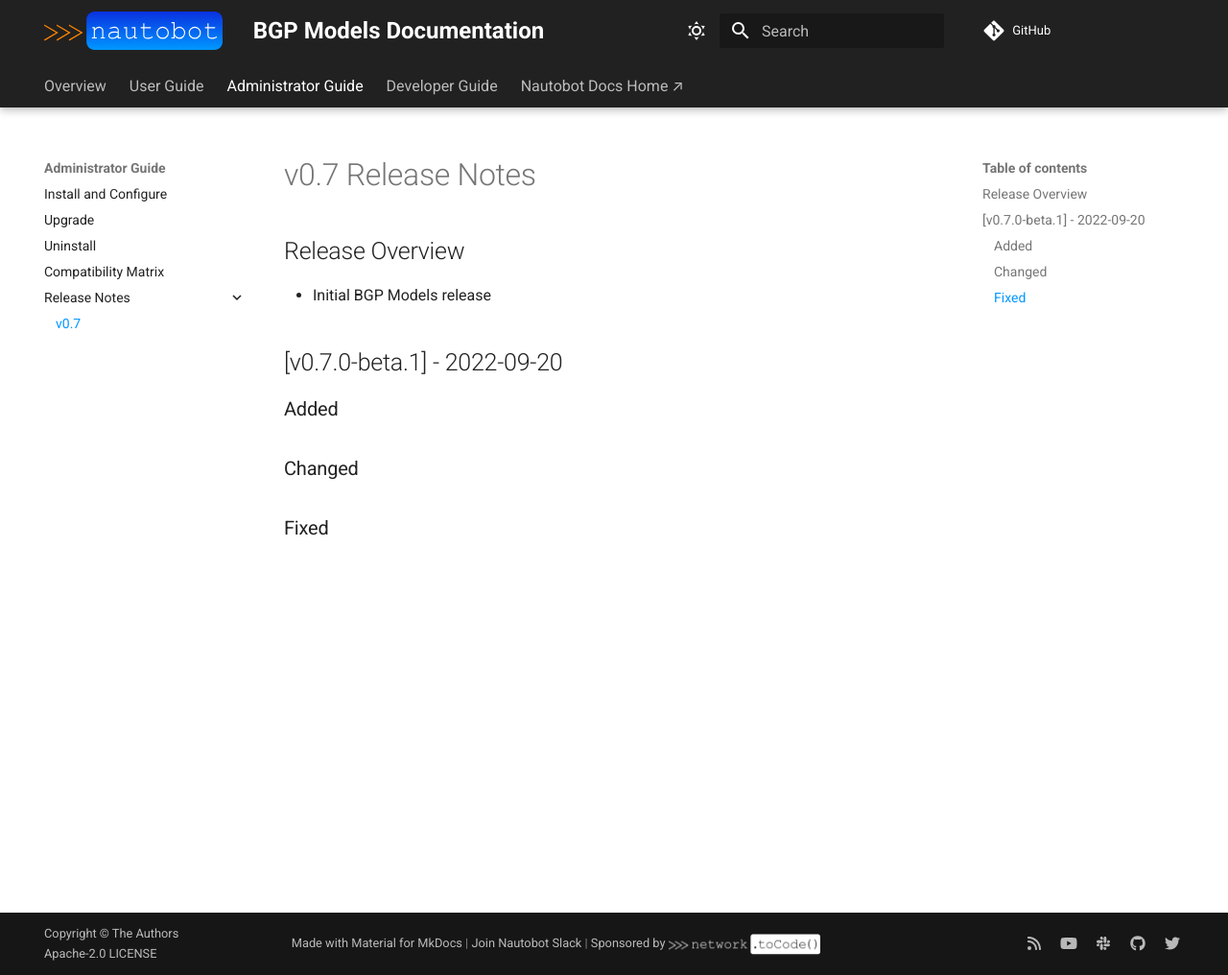
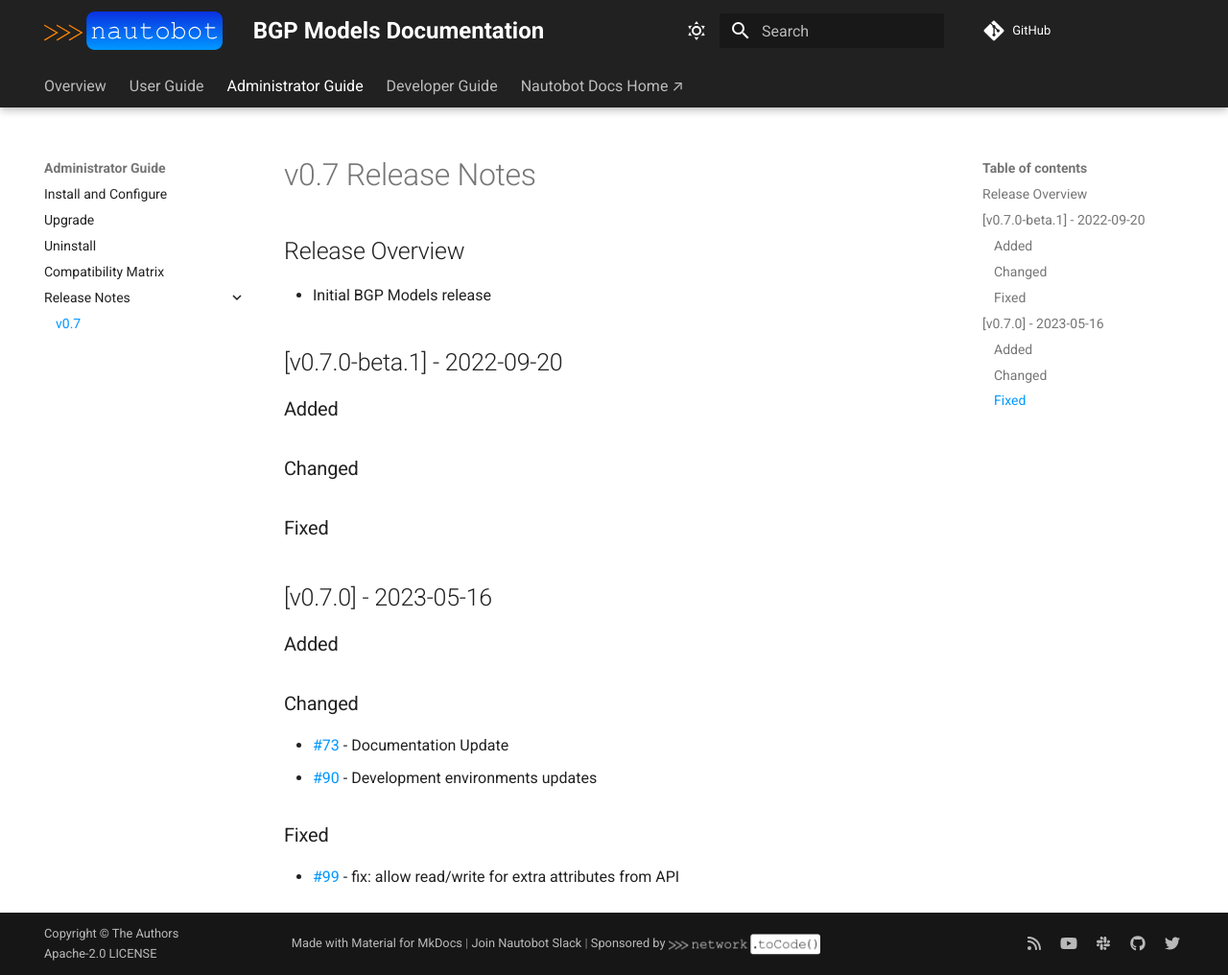
Before and after one commit to nautobot/nautobot-app-bgp-models, an MkDocs documentation site: the page built from docs/admin/release_notes/version_0.7.md, in a window 1280 px wide and 1016 px high. Shown: the whole window at 96% size. Built offline with MkDocs 1.6.1 and Material for MkDocs 9.7.7, drawn with Linux system fonts in a browser that asks for light colours; comment, search, counter and statistics services are not loaded.

Commit message:
release: version 0.7.0

```diff
--- a/docs/admin/release_notes/version_0.7.md
+++ b/docs/admin/release_notes/version_0.7.md
@@ -11,3 +11,15 @@
 ### Changed
 
 ### Fixed
+
+## [v0.7.0] - 2023-05-16
+
+### Added
+
+### Changed
+- [#73](https://github.com/nautobot/nautobot-plugin-bgp-models/pull/73) - Documentation Update
+- [#90](https://github.com/nautobot/nautobot-plugin-bgp-models/pull/90) - Development environments updates
+
+### Fixed
+
+- [#99](https://github.com/nautobot/nautobot-plugin-bgp-models/pull/99) - fix: allow read/write for extra attributes from API
```
